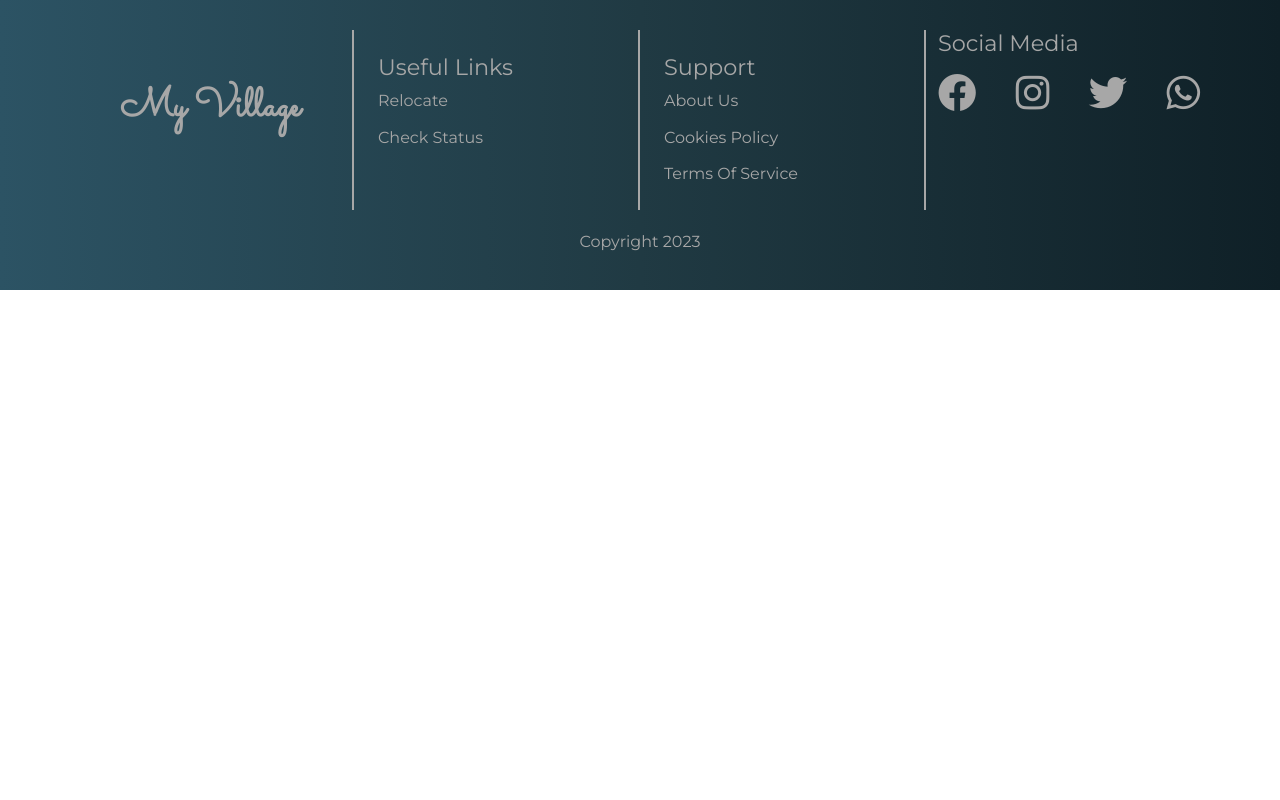
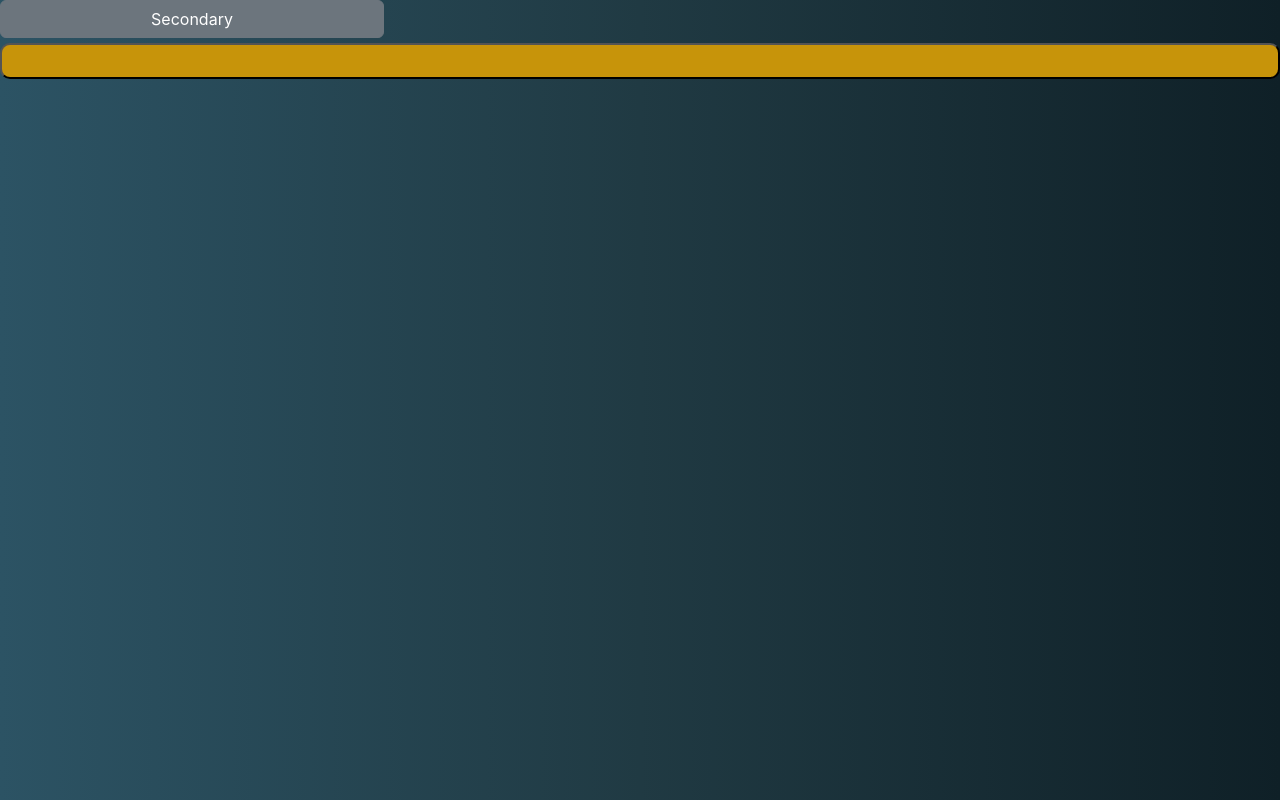
Before and after one commit to Shema30/myVillage, a React (Create React App) app: page / in a window 1280 px wide. Built offline with nearby package versions, Linux system fonts and the light colour scheme.

Commit message:
Mudugudu login Update

```diff
--- a/src/App.js
+++ b/src/App.js
@@ -1,10 +1,12 @@
 import Footer from './Components/Footer/footer';
+import Mud_Login from './Components/Mudugudu/mud_login';
 import './App.css';
 
 function App() {
   return (
     <div>
-      <Footer/>
+      {/* <Footer/> */}
+      <Mud_Login/>
     </div>
   );
 }
--- /dev/null
+++ b/src/Components/Mudugudu/mud_log.css
@@ -0,0 +1,12 @@
+body {
+    background: #0F2027;
+    background: -webkit-linear-gradient(to right, #2C5364, #203A43, #0F2027);
+    background: linear-gradient(to right, #2C5364, #203A43, #0F2027);
+}
+.left-side {
+
+}
+
+.btn {
+    width: 30%;
+}
--- /dev/null
+++ b/src/Components/Mudugudu/mud_login.jsx
@@ -0,0 +1,27 @@
+import React, { Component } from 'react';
+import './mud_log.css'
+
+class Mud_Login extends Component {
+    render() {
+        return (
+            <div>
+
+            <div className='left-side'>
+                <div className='top'>
+                <button type="button" class="btn btn-secondary">Secondary</button>
+                <button></button>
+                </div>
+                <div className='middle'></div>
+                <div className='bottom'></div>
+            </div>
+
+            <div className='right-side'>
+
+            </div>
+
+            </div>
+        );
+    }
+}
+
+export default Mud_Login;
```
